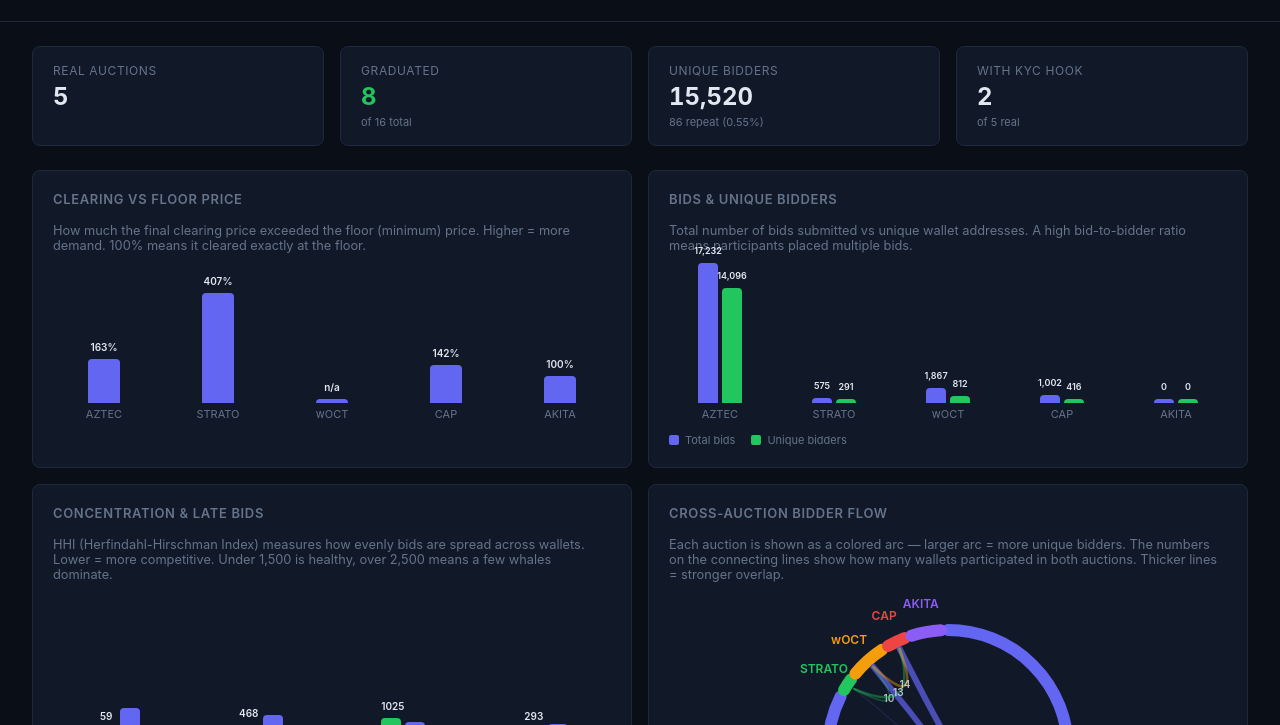
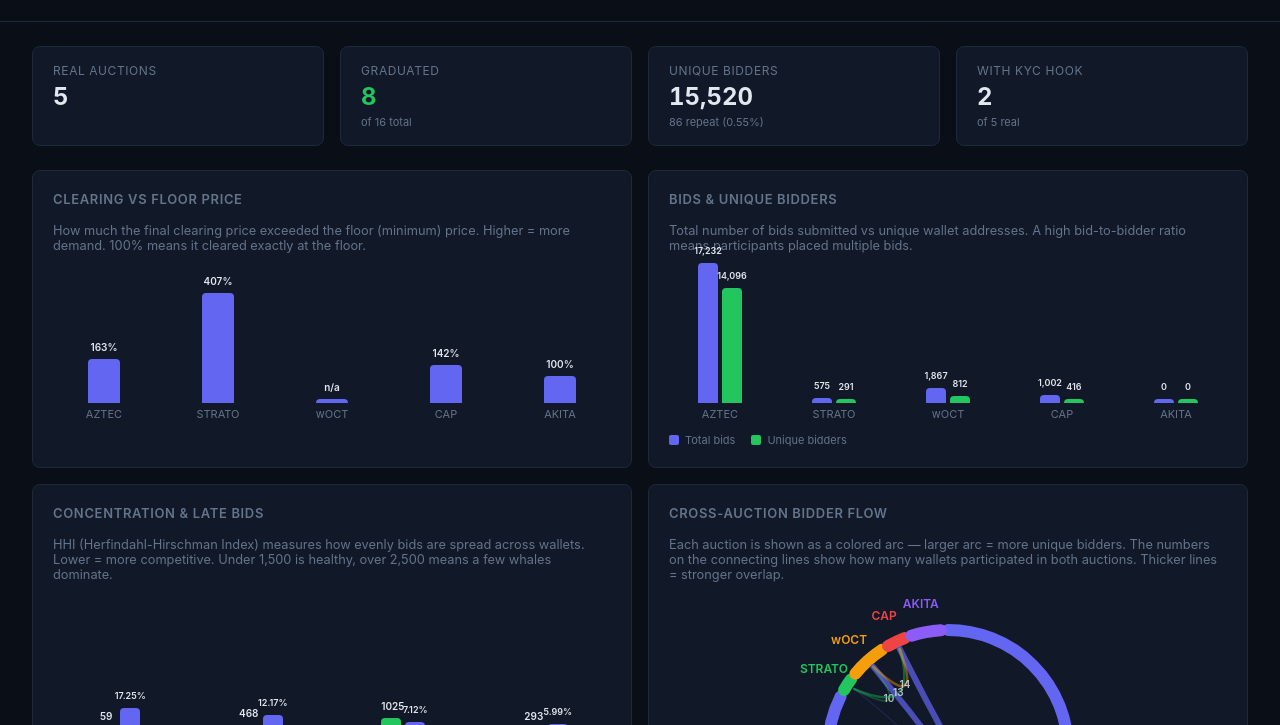
Before and after one commit to monkrus/cca-monitor, a website: page public/index.html in a window 1280 px wide. Shown: the part 51-776 px from the top of the page. Drawn offline with Linux system fonts and the light colour scheme; files whose address does not match are found by name.

Commit message:
Add late-bid % value labels to concentration chart
Co-Authored-By: Claude Opus 4.6 <noreply@anthropic.com>

```diff
--- a/public/index.html
+++ b/public/index.html
@@ -456,7 +456,7 @@ function renderCharts(data) {
       return '<div class="bar-group">' +
         '<div class="bar-wrapper">' +
         '<div class="bar" style="height:' + hHhi + 'px;background:' + hhiColor + ';width:20px;" title="HHI: ' + c.hhi + (c.effectiveCompetition ? ' (competitive)' : ' (concentrated)') + '"><div class="bar-value" style="position:absolute;top:-18px;width:100%;text-align:center;">' + c.hhi + '</div></div>' +
-        '<div class="bar" style="height:' + hLate + 'px;background:var(--accent);width:20px;" title="Late bids: ' + c.lateBidPct + '%"></div>' +
+        '<div class="bar" style="height:' + hLate + 'px;background:var(--accent);width:20px;" title="Late bids: ' + c.lateBidPct + '%"><div class="bar-value" style="position:absolute;top:-18px;left:50%;transform:translateX(-50%);white-space:nowrap;font-size:9px;">' + c.lateBidPct + '%</div></div>' +
         '</div>' +
         '<div class="bar-label">' + a.name + '</div></div>';
     }).join('');
```
